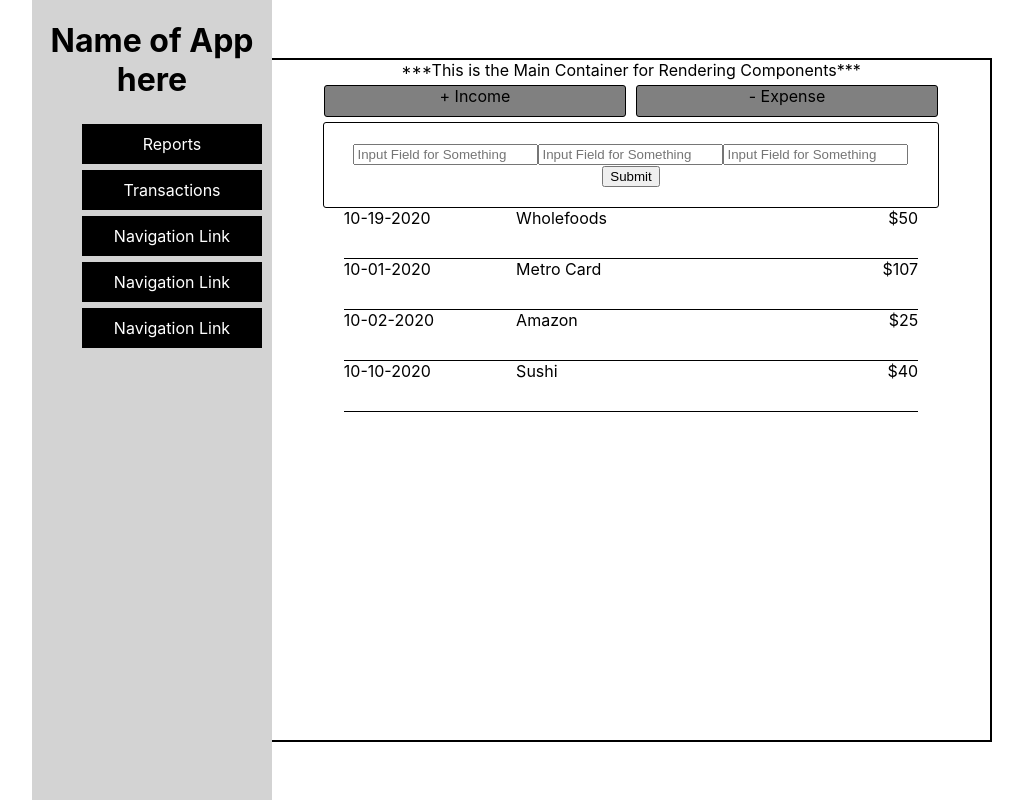
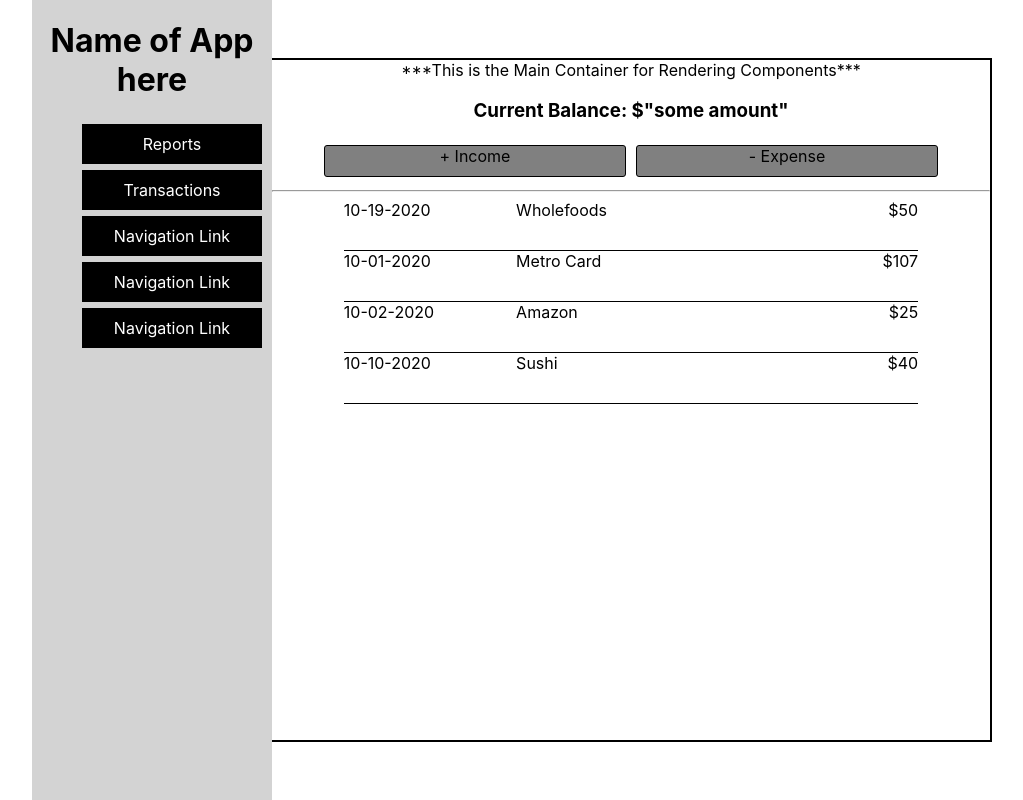
Before and after one commit to royFloresNyc/iron-budget-frontend, a React (Create React App) app: page /transactions in a window 1280 px wide. Shown: the whole page, without its empty margins (128-1151 px from the left). Built offline with nearby package versions, Linux system fonts and the light colour scheme; the HTML template or start-up script is replaced by a standard one.

Commit message:
Render Transaction Form with Event Handlers

```diff
--- a/src/App.js
+++ b/src/App.js
@@ -1,5 +1,5 @@
 import React from 'react';
-import logo from './logo.svg';
+// import logo from './logo.svg';
 import './App.css';
 import { Route, Switch } from 'react-router-dom'
 import SidePanel from './Containers/SidePanel'
--- a/src/Components/TransButton.js
+++ b/src/Components/TransButton.js
@@ -1,7 +1,7 @@
 import React from 'react'
 
 const TransButton = (props) => {
-    return <div className="trans-button">
+    return <div className="trans-button" id={props.id} onClick={props.clickHandler}>
         {props.text}
     </div>
 }
--- a/src/Components/TransForm.js
+++ b/src/Components/TransForm.js
@@ -1,12 +1,55 @@
 import React from 'react'
 
-const TransForm = () => {
-    return <form className="trans-form">
-        <input type="text" placeholder="Input Field for Something"/>
-        <input type="text" placeholder="Input Field for Something"/>
-        <input type="text" placeholder="Input Field for Something"/>
-        <input type="submit"/>
-    </form>
+class TransForm extends React.Component {
+    state = {
+        name: "",
+        amount: "",
+        t_date: "",
+        category_id: 1,
+    }
+
+    setCategories = () => {
+        return this.props.categories.map((catObj, indx) => <option key={indx} value={catObj.id}>{catObj.name}</option>)
+    }
+
+    changeHandler = (e) => {
+        this.setState( {[e.target.name]: e.target.value })
+    }
+    submitHandler = (e) => {
+        e.preventDefault()
+        // Why is preventDefault not working?
+
+        // const transactionType = { transaction_type_id: e.target.id }
+
+        console.log(e.target.id)
+    }
+
+    render() {
+        return <form className="trans-form" id={this.props.typeId}>
+            <input type="datetime-local"
+                name="t_date"
+                placeholder=""
+                value={this.state.t_date}
+                onChange={this.changeHandler}/>
+            <input type="number"
+                name="amount"
+                placeholder="Amount"
+                value={this.state.amount}
+                onChange={this.changeHandler}/>
+            <input type="text"
+                name="name"
+                placeholder="Transaction Name"
+                value={this.state.name}
+                onChange={this.changeHandler}/>
+            <label htmlFor="category">Category</label>
+            <select name="category_id"
+                value={this.state.category_id}
+                onChange={this.changeHandler}>
+                {this.setCategories()}
+            </select>
+            <input type="submit" onSubmit={this.submitHandler}/>
+        </form>
+    }
 }
 
 export default TransForm
--- a/src/Containers/MainContainer.js
+++ b/src/Containers/MainContainer.js
@@ -2,43 +2,18 @@ import React from 'react'
 import { Route, Switch } from 'react-router-dom'
 import Reports from '../Containers/Reports'
 import Transactions from '../Containers/Transactions'
+import { data } from '../data' //hard-coded data
 
 class MainContainer extends React.Component {
     state = {
-        transactions: [
-            {
-                name: "Wholefoods",
-                amount: 50,
-                t_date: "10-19-2020",
-                category_id: 1,
-                transaction_type_id: 1
-            },
-            {
-                name: "Metro Card",
-                amount: 107,
-                t_date: "10-01-2020",
-                category_id: 3,
-                transaction_type_id: 1
-            },
-            {
-                name: "Amazon",
-                amount: 25,
-                t_date: "10-02-2020",
-                category_id: 2,
-                transaction_type_id: 1
-            },
-            {
-                name: "Sushi",
-                amount: 40,
-                t_date: "10-10-2020",
-                category_id: 4,
-                transaction_type_id: 1
-            },
-        ]
+        transactions: [],
+        transaction_types: [],
+        expense_categories: [],
+        income_categories: [],
     }
 
     componentDidMount(){
-
+        this.setState(data)
     }
 
     render () {
@@ -46,7 +21,7 @@ class MainContainer extends React.Component {
             ***This is the Main Container for Rendering Components***
             <Switch>
                 <Route path='/reports' render={() => <Reports/>} />
-                <Route path='/transactions' render={() => <Transactions transactions={this.state.transactions}/>} />
+                <Route path='/transactions' render={() => <Transactions { ...this.state }/>} />
             </Switch>
         </div>
 
--- a/src/Containers/Transactions.js
+++ b/src/Containers/Transactions.js
@@ -4,19 +4,54 @@ import TransForm from '../Components/TransForm'
 import Transaction from '../Components/Transaction'
 
 
-const Transactions = ({ transactions }) => {
+class Transactions extends React.Component{
+    state = {
+        expBtnClicked: false,
+        incmBtnClicked: false,
+        showForm: false
+    }
 
-    const renderTransactions = (tList) => {
+    transactionBtnHandler = (e) => {
+        const buttonId = e.target.id
+        this.setState(() => {
+            if(buttonId === "expBtnClicked"){
+                return {
+                    expBtnClicked: true,
+                    incmBtnClicked: false,
+                    showForm: true
+                }
+            } else {
+                return {
+                    expBtnClicked: false,
+                    incmBtnClicked: true,
+                    showForm: true
+                }
+            }
+        })
+    }
+
+    renderTransactions = (tList) => {
         return tList.map((trans, indx) => <Transaction key={indx} transaction={trans} />)
     }
 
-    return <div className="container transactions">
-        <TransButton text=" + Income" />
-        <TransButton text=" - Expense" />
-        {/* toggle the form based on the button clicked */}
-        <TransForm />
-        {renderTransactions(transactions)}
-    </div>
+    getTransactionTypeId = (name) => {
+        return this.props.transaction_types.find(obj => obj.name === name).id
+    }
+
+    render() {
+        return <div className="container transactions">
+            <h3>Current Balance: $"some amount"</h3>
+            <TransButton text=" + Income" id="incmBtnClicked" clickHandler={this.transactionBtnHandler}/>
+            <TransButton text=" - Expense" id="expBtnClicked" clickHandler={this.transactionBtnHandler}/>
+            <hr/>
+            { this.state.showForm ?
+                <TransForm typeId={this.state.expBtnClicked ? this.getTransactionTypeId("Expense") : this.getTransactionTypeId("Income")}
+                    categories={this.state.expBtnClicked ? this.props.expense_categories : this.props.income_categories}/>
+                : null}
+
+            {this.renderTransactions(this.props.transactions)}
+        </div>
+    }
 }
 
 export default Transactions
--- /dev/null
+++ b/src/data.js
@@ -0,0 +1,37 @@
+const data = {
+    transactions: [
+        {
+            name: "Wholefoods",
+            amount: 50,
+            t_date: "10-19-2020",
+            category_id: 1,
+            transaction_type_id: 1
+        },
+        {
+            name: "Metro Card",
+            amount: 107,
+            t_date: "10-01-2020",
+            category_id: 3,
+            transaction_type_id: 1
+        },
+        {
+            name: "Amazon",
+            amount: 25,
+            t_date: "10-02-2020",
+            category_id: 2,
+            transaction_type_id: 1
+        },
+        {
+            name: "Sushi",
+            amount: 40,
+            t_date: "10-10-2020",
+            category_id: 4,
+            transaction_type_id: 1
+        },
+    ],
+    transaction_types: [ { id: 1, name: "Expense" }, { id: 2, name: "Income" }],
+    expense_categories: [ { id: 1, name: "Groceries"}, { id: 2, name: "Bills"}, { id: 3, name: "Entertainment"} ],
+    income_categories: [ { id: 1, name: "Salary"}, { id: 2, name: "Refund"}, { id: 3, name: "Gift"} ]
+}
+
+export { data }
```
